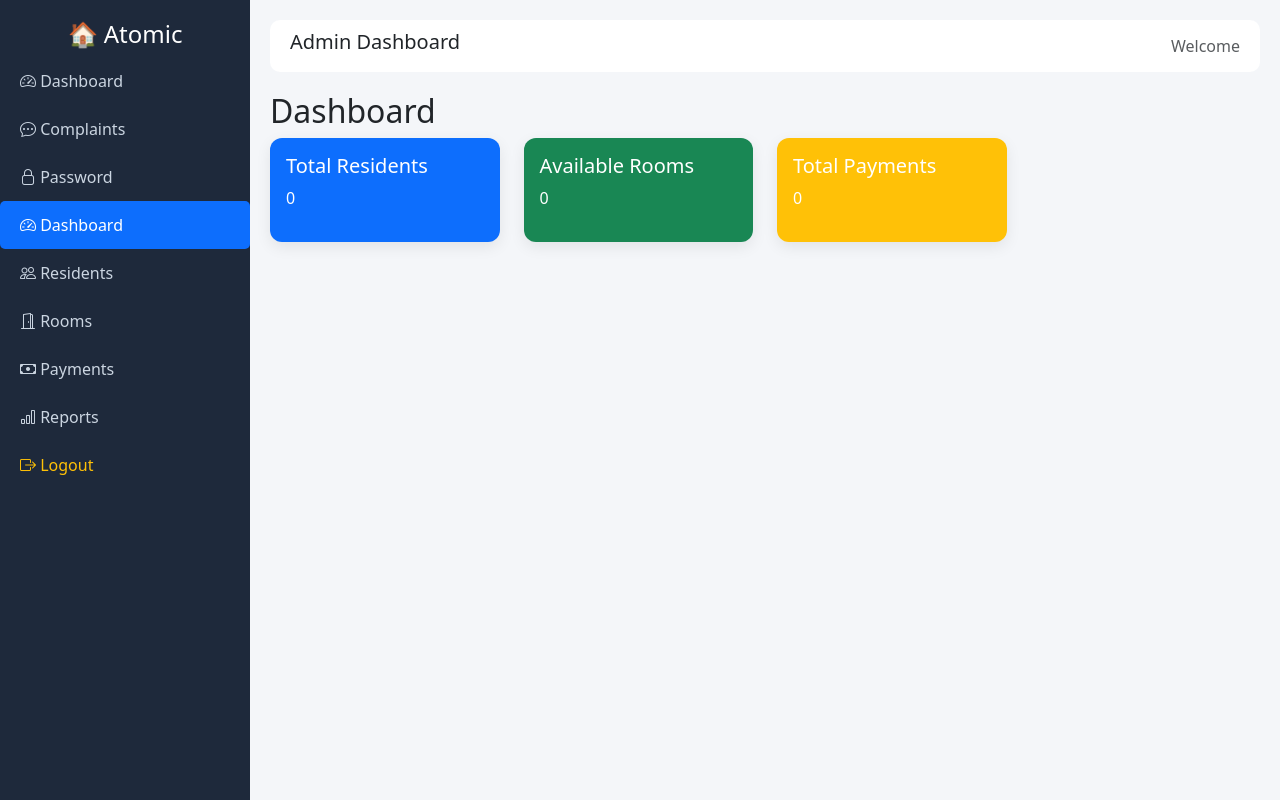
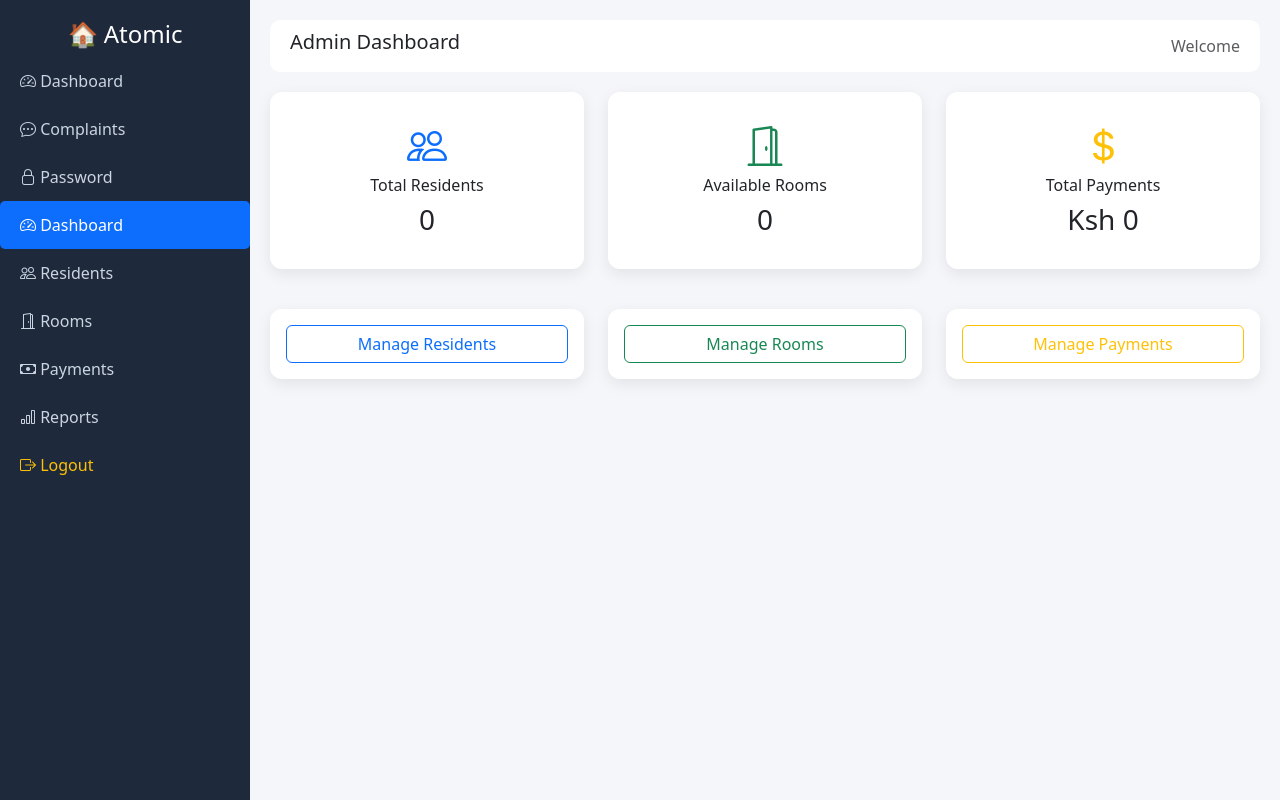
Before and after one commit to DevOwen254/atomic_hostels, a Flask app: page /dashboard in a window 1280 px wide. Run offline with Flask 3, Linux system fonts and the light colour scheme; the visitor is signed in with stand-in values (Sample User, id 1); data that the repository does not hold is empty.

Commit message:
Update dashboard.html

```diff
--- a/templates/dashboard.html
+++ b/templates/dashboard.html
@@ -1,35 +1,61 @@
-{% extends 'base.html' %}
-
+{% extends "base.html" %}
 {% block content %}
-
-<h2>Dashboard</h2>
 
 <div class="row">
 
-    <div class="col-md-3">
-        <div class="card text-white bg-primary mb-3">
-            <div class="card-body">
-                <h5>Total Residents</h5>
-                <p>{{ total_residents }}</p>
-            </div>
+    <!-- Total Residents -->
+    <div class="col-12 col-md-4 mb-3">
+        <div class="card p-4 text-center">
+            <i class="bi bi-people fs-1 text-primary"></i>
+            <h6>Total Residents</h6>
+            <h3>{{ total_residents }}</h3>
         </div>
     </div>
 
-    <div class="col-md-3">
-        <div class="card text-white bg-success mb-3">
-            <div class="card-body">
-                <h5>Available Rooms</h5>
-                <p>{{ available_rooms }}</p>
-            </div>
+    <!-- Available Rooms -->
+    <div class="col-12 col-md-4 mb-3">
+        <div class="card p-4 text-center">
+            <i class="bi bi-door-open fs-1 text-success"></i>
+            <h6>Available Rooms</h6>
+            <h3>{{ available_rooms }}</h3>
         </div>
     </div>
 
-    <div class="col-md-3">
-        <div class="card text-white bg-warning mb-3">
-            <div class="card-body">
-                <h5>Total Payments</h5>
-                <p>{{ total_payments }}</p>
-            </div>
+    <!-- Payments -->
+    <div class="col-12 col-md-4 mb-3">
+        <div class="card p-4 text-center">
+            <i class="bi bi-currency-dollar fs-1 text-warning"></i>
+            <h6>Total Payments</h6>
+            <h3>Ksh {{ total_payments }}</h3>
+        </div>
+    </div>
+
+</div>
+
+<!-- Quick Actions -->
+<div class="row mt-4">
+
+    <div class="col-12 col-md-4 mb-3">
+        <div class="card p-3 text-center">
+            <a href="/residents" class="btn btn-outline-primary w-100">
+                Manage Residents
+            </a>
+        </div>
+    </div>
+
+    <div class="col-12 col-md-4 mb-3">
+        <div class="card p-3 text-center">
+            <a href="/rooms" class="btn btn-outline-success w-100">
+                Manage Rooms
+            </a>
+        </div>
+    </div>
+
+    <div class="col-12 col-md-4 mb-3">
+        <div class="card p-3 text-center">
+            <a href="/payments" class="btn btn-outline-warning w-100">
+                Manage Payments
+            </a>
         </div>
     </div>
 
```
